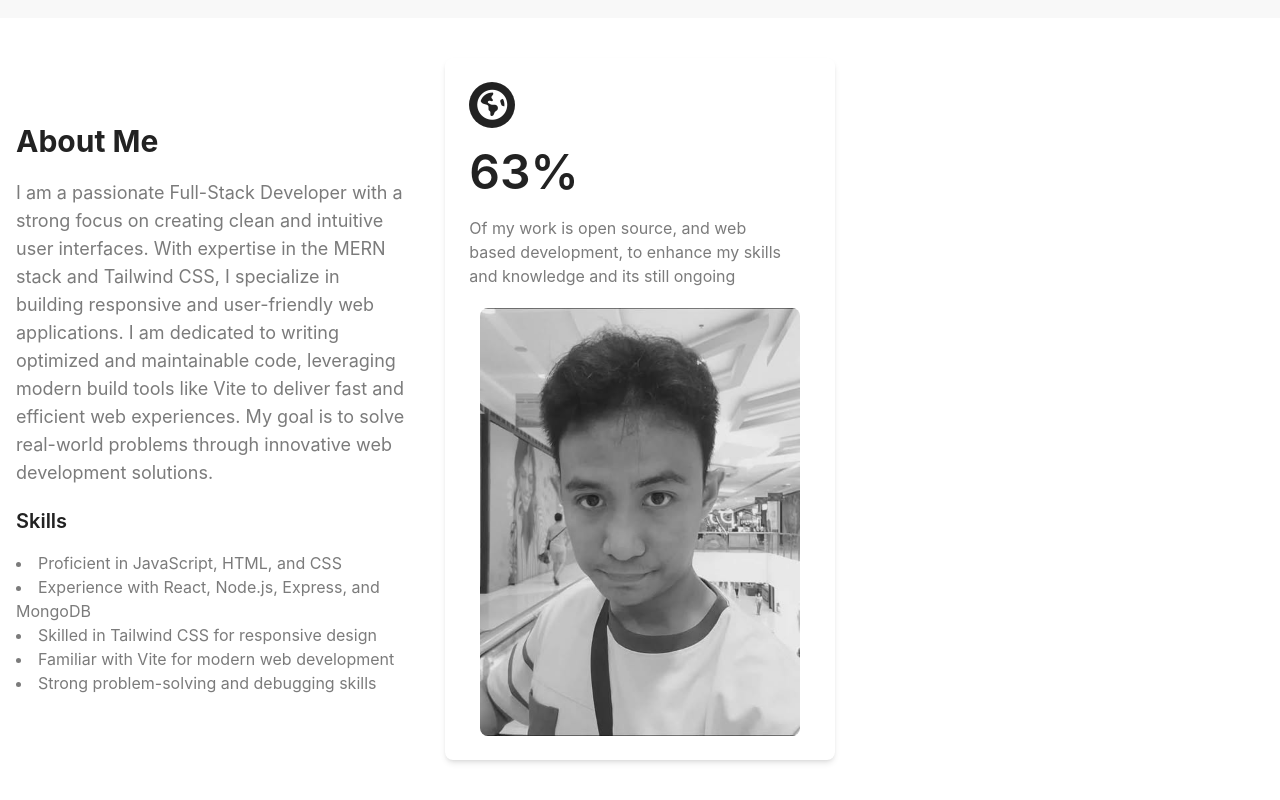
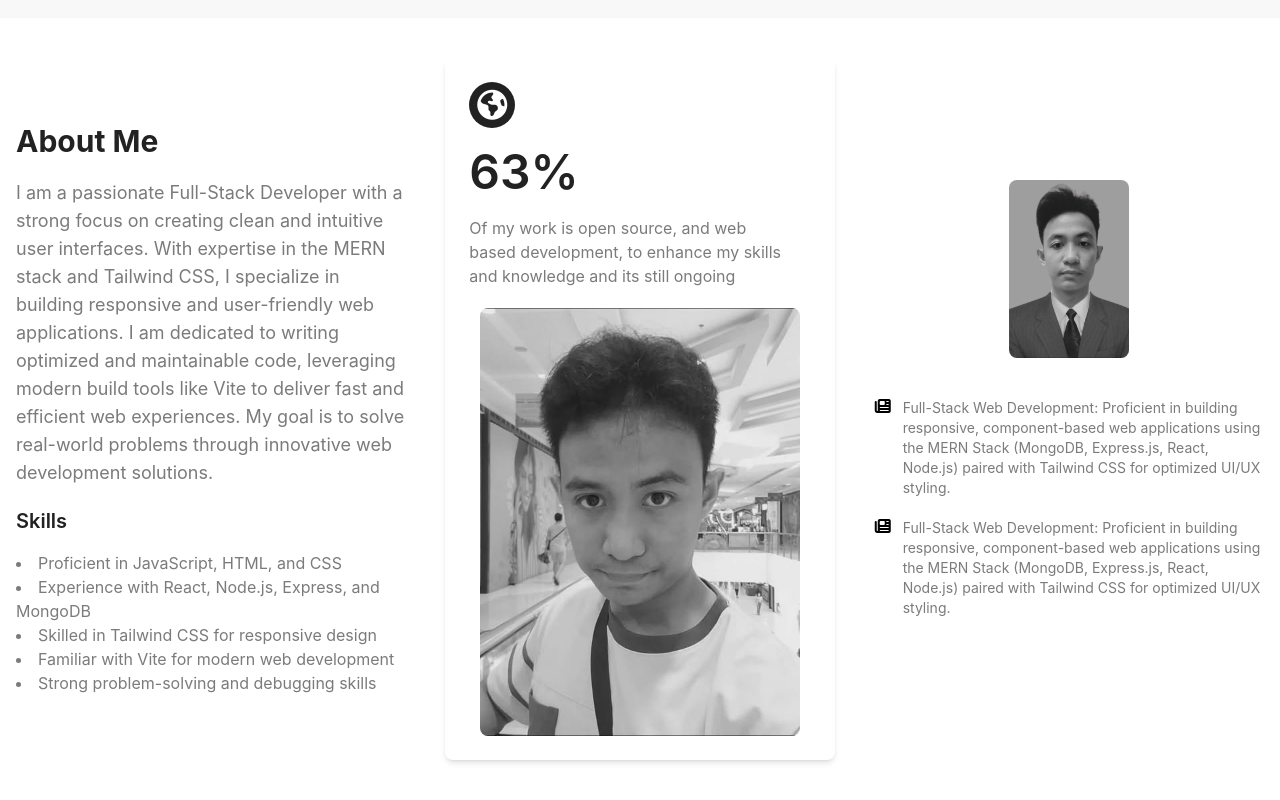
Before and after one commit to Silhouette204/My-Latest-Front-End-Portfolio, a website built with Vite: page index.html in a window 1280 px wide. Shown: the part 866-1666 px from the top of the page. Built offline with nearby package versions, Linux system fonts and the light colour scheme.

Commit message:
About me page phase 1

```diff
--- a/index.html
+++ b/index.html
@@ -99,6 +99,30 @@
 
  </div>
 
+ <div class="flex flex-col justify-between ">
+
+ <div class="relative flex justify-center items-center hover:scale-105 transition-all duration-300 group">
+  <img src="./src/assets/about-img-2.png" class="rounded-lg mt-5 w-30 sm:w-64 md:w-72 lg:w-30 h-auto object-cover hover:cursor-pointer hover:brightness-70 transition duration-300" alt="John Lester Burce">
+  <div class="absolute hidden group-hover:block transition-full pointer-events-none">
+    <i class="p-2 rounded-full fa-solid fa-location-arrow text-secondary text-lg bg-primary "></i>
+  </div>
+</div>
+
+<div class="my-10">
+  <div class="flex flex-2 justify-between gap-3">
+  <i class="fa-solid fa-newspaper"></i>
+  <h3 class="text-sm text-dark">Full-Stack Web Development: Proficient in building responsive, component-based web applications using the MERN Stack (MongoDB, Express.js, React, Node.js) paired with Tailwind CSS for optimized UI/UX styling.</h3>
+</div>
+
+<div class="flex flex-2 justify-between gap-3 mt-5">
+  <i class="fa-solid fa-newspaper"></i>
+  <h3 class="text-sm text-dark">Full-Stack Web Development: Proficient in building responsive, component-based web applications using the MERN Stack (MongoDB, Express.js, React, Node.js) paired with Tailwind CSS for optimized UI/UX styling.</h3>
+</div>
+</div>
+</div>
+
+
+
  </div>
 </section>
 
```
Also changed, not shown: src/assets/about-img-2.png (added).
